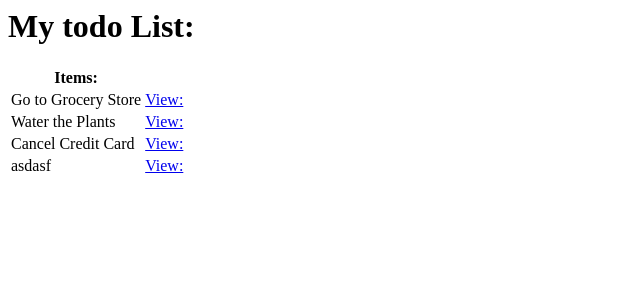
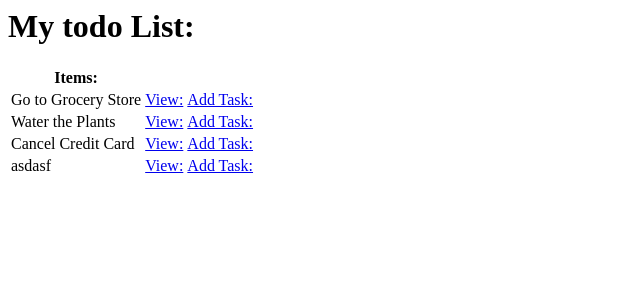
Before and after one commit to LeahGrim/TodoList, a Django app: page / in a window 1280 px wide. Shown: the top 300 px of the page, without its empty margins (0-640 px from the left). Run offline with Django 4.2, Linux system fonts and the light colour scheme; data comes from the database, SQL or seed files in the repository.

Commit message:
added TaskUpdate to views.py

```diff
--- a/todolistprj/todo/templates/todo/task_list.html
+++ b/todolistprj/todo/templates/todo/task_list.html
@@ -10,6 +10,7 @@
             {{tasks.title}}
         </td>
         <td> <a href="{% url 'tasks-detail' tasks.id %}"> View: </a></td>
+        <td> <a href="{% url 'task-create' %}"> Add Task: </a></td>
     </tr>
     <!-- when the user has nothing in the list -->
     {% empty %}
--- a/todolistprj/todo/views.py
+++ b/todolistprj/todo/views.py
@@ -2,7 +2,7 @@ from django.shortcuts import render
 from django.http import HttpResponse
 from django.views.generic.list import ListView
 from django.views.generic.detail import DetailView
-from django.views.generic.edit import CreateView
+from django.views.generic.edit import CreateView, UpdateView
 
 from django.urls import reverse_lazy
 from .models import Task
@@ -24,3 +24,9 @@ class TaskCreate(CreateView):
     fields = "__all__"
     # after creating new task, user will be brought to new page
     success_url = reverse_lazy('task')
+
+
+class TaskUpdate(UpdateView):
+    model = Task
+    fields = "__all__"
+    success_url = reverse_lazy('task')
```
